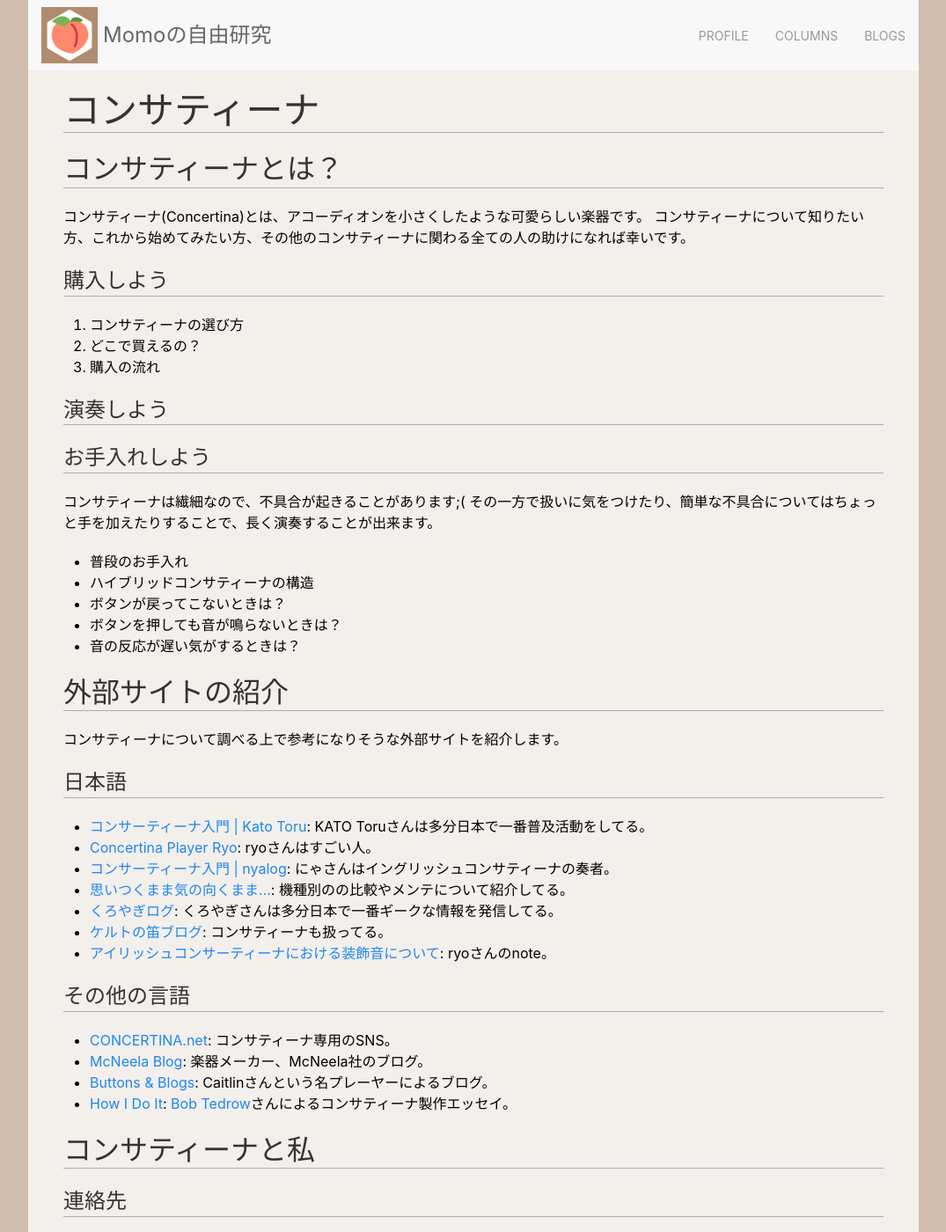
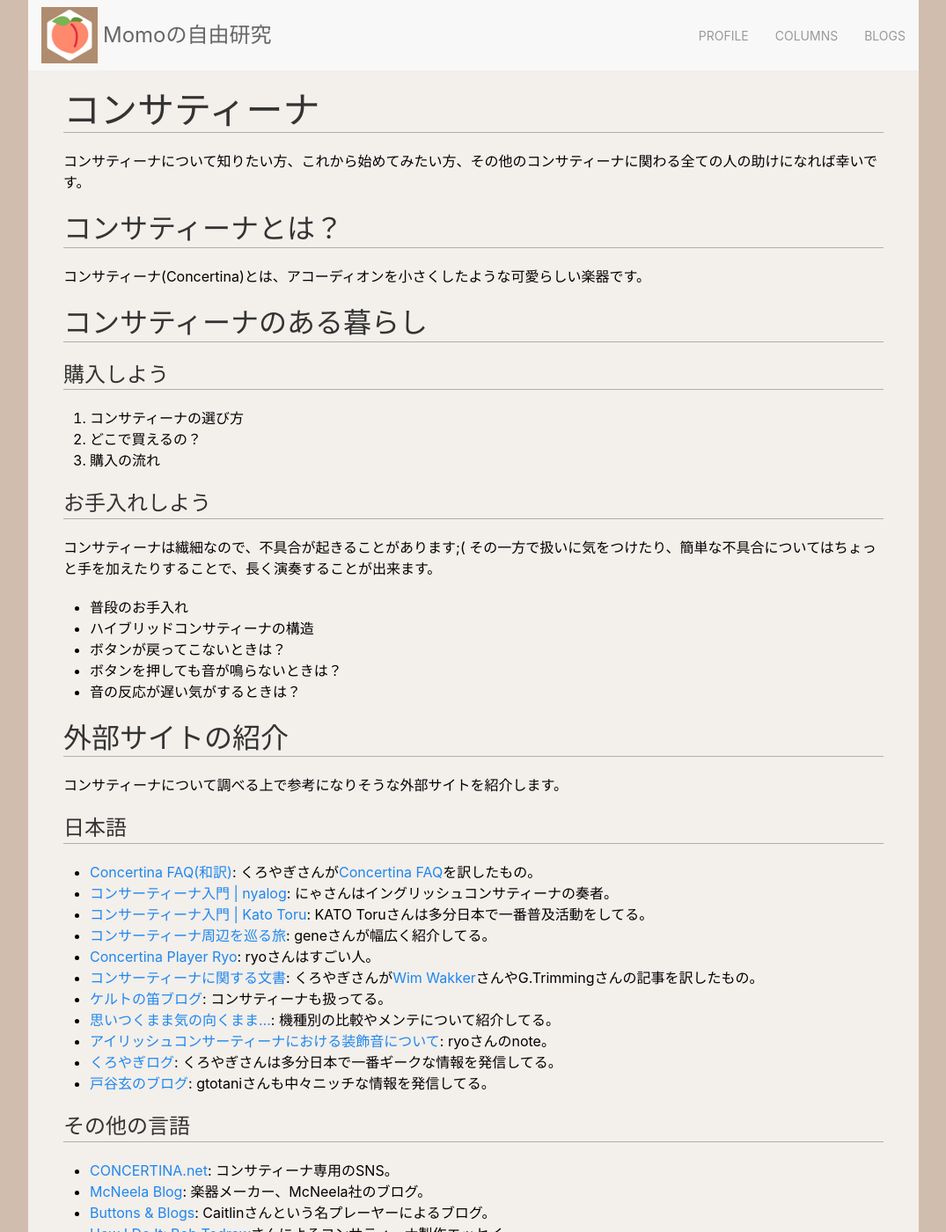
Before and after one commit to physpeach/physpeach.github.io, a Jekyll site: the page built from columns/concertina/index.md, in a window 1280 px wide and 1400 px high. Shown: the whole window at 88% size, without its empty margins (102-1177 px from the left). Built offline with Jekyll 4.4.1, drawn with Linux system fonts in a browser that asks for light colours; some of the changed text lies outside the part shown.

Commit message:
add a few url

```diff
--- a/columns/concertina/index.md
+++ b/columns/concertina/index.md
@@ -5,17 +5,16 @@ description: これはコンサティーナについてまとめたページで
 ---
 
 # コンサティーナ
+コンサティーナについて知りたい方、これから始めてみたい方、その他のコンサティーナに関わる全ての人の助けになれば幸いです。
+
 ## コンサティーナとは？
 コンサティーナ(Concertina)とは、アコーディオンを小さくしたような可愛らしい楽器です。
-コンサティーナについて知りたい方、これから始めてみたい方、その他のコンサティーナに関わる全ての人の助けになれば幸いです。
 
+## コンサティーナのある暮らし
 ### 購入しよう
-
 1. コンサティーナの選び方
 1. どこで買えるの？
 1. 購入の流れ
-
-### 演奏しよう
 
 ### お手入れしよう
 コンサティーナは繊細なので、不具合が起きることがあります;(
@@ -31,19 +30,25 @@ description: これはコンサティーナについてまとめたページで
 コンサティーナについて調べる上で参考になりそうな外部サイトを紹介します。
 
 ### 日本語
+- [Concertina FAQ(和訳)](https://concertinafaqjp.appspot.com/): くろやぎさんが[Concertina FAQ](https://concertina.info)を訳したもの。
+- [コンサーティーナ入門 \| nyalog](https://shiro-neko.net/blog/2021/03/08/introduction-to-concertina): にゃさんはイングリッシュコンサティーナの奏者。
 - [コンサーティーナ入門 \| Kato Toru](https://www.isc.meiji.ac.jp/~katotoru/acco-concertina.html): KATO Toruさんは多分日本で一番普及活動をしてる。
+- [コンサーティーナ周辺を巡る旅](https://concertina.pinefield.asia/): geneさんが幅広く紹介してる。
 - [Concertina Player Ryo](https://ryo-concertina.com/): ryoさんはすごい人。
-- [コンサーティーナ入門 \| nyalog](https://shiro-neko.net/blog/2021/03/08/introduction-to-concertina): にゃさんはイングリッシュコンサティーナの奏者。
-- [思いつくまま気の向くまま...](http://irish.cocolog-nifty.com/blog/cat22410193/index.html): 機種別のの比較やメンテについて紹介してる。
+- [コンサーティーナに関する文書](http://concertinadocjp.appspot.com/): くろやぎさんが[Wim Wakker](http://www.concertinaconnection.com/concertina%20reeds.htm)さんやG.Trimmingさんの記事を訳したもの。
+- [ケルトの笛ブログ](https://celtnofue.com/blog/archives/tag/concertina): コンサティーナも扱ってる。
+- [思いつくまま気の向くまま...](http://irish.cocolog-nifty.com/blog/cat22410193/index.html): 機種別の比較やメンテについて紹介してる。
+- [アイリッシュコンサーティーナにおける装飾音について](https://note.com/ryo_concertina/n/n8a0480033cf7): ryoさんのnote。
 - [くろやぎログ](http://concertina.cocolog-nifty.com): くろやぎさんは多分日本で一番ギークな情報を発信してる。
-- [ケルトの笛ブログ](https://celtnofue.com/blog/archives/tag/concertina): コンサティーナも扱ってる。
-- [アイリッシュコンサーティーナにおける装飾音について](https://note.com/ryo_concertina/n/n8a0480033cf7): ryoさんのnote。
+- [戸谷玄のブログ](https://gtotani.cocolog-nifty.com/blog/): gtotaniさんも中々ニッチな情報を発信してる。
 
 ### その他の言語
 - [CONCERTINA.net](https://concertina.net/forums): コンサティーナ専用のSNS。
 - [McNeela Blog](https://blog.mcneelamusic.com/traditional-irish-musical-instruments/concertinas/): 楽器メーカー、McNeela社のブログ。
 - [Buttons & Blogs](https://www.irishconcertinalessons.com/blogs): Caitlinさんという名プレーヤーによるブログ。
 - [How I Do It](http://hmi.homewood.net/twitterzephyr/): [Bob Tedrow](https://video.aptv.org/video/bob-tedrow-hrr55j/)さんによるコンサティーナ製作エッセイ。
+- [Concertina Library](http://www.concertina.com): 資料集的な。
+- [Concertina Museum Collection](http://www.concertinamuseum.com/): アーカイブ的な。
 
 ## コンサティーナと私
 ### 連絡先
```
